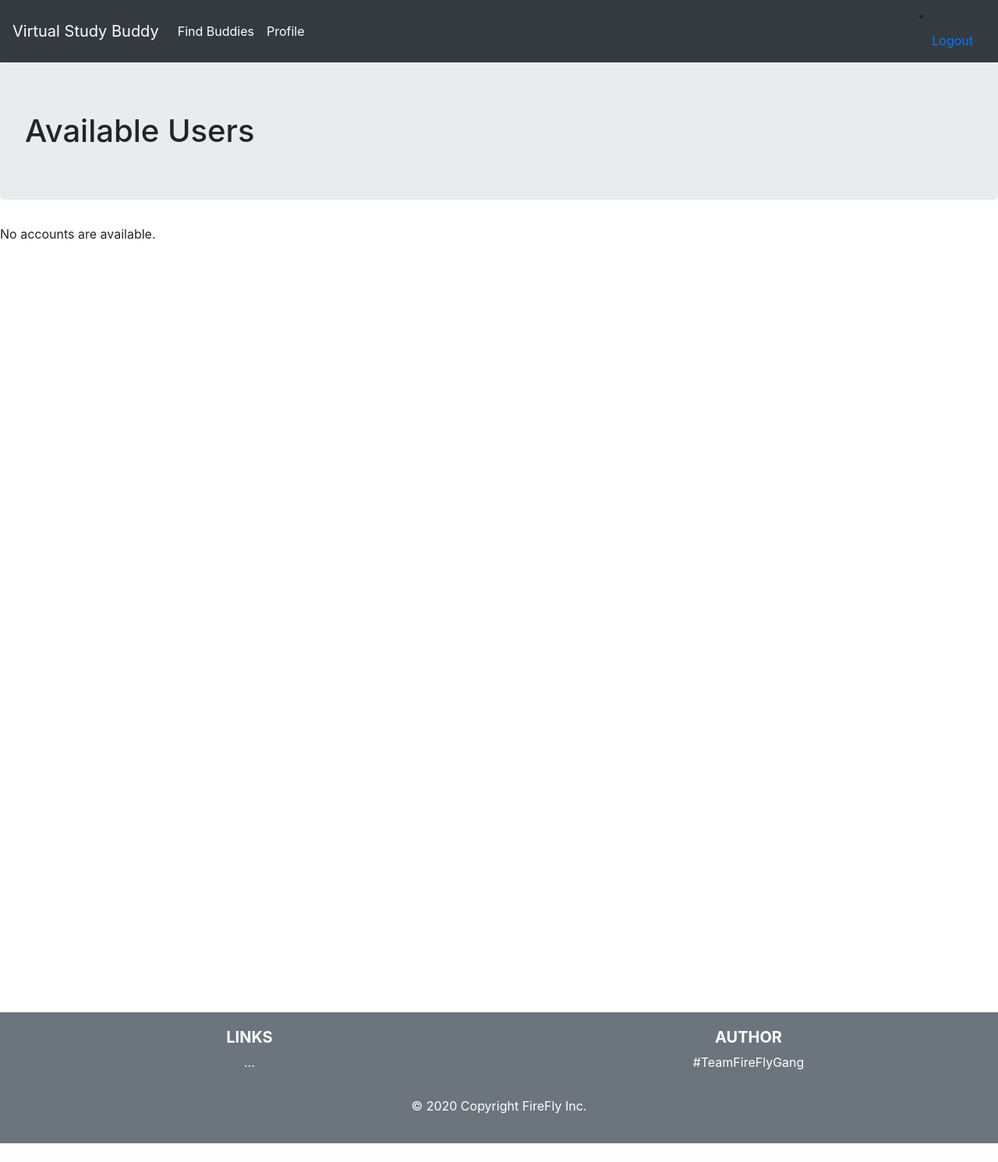
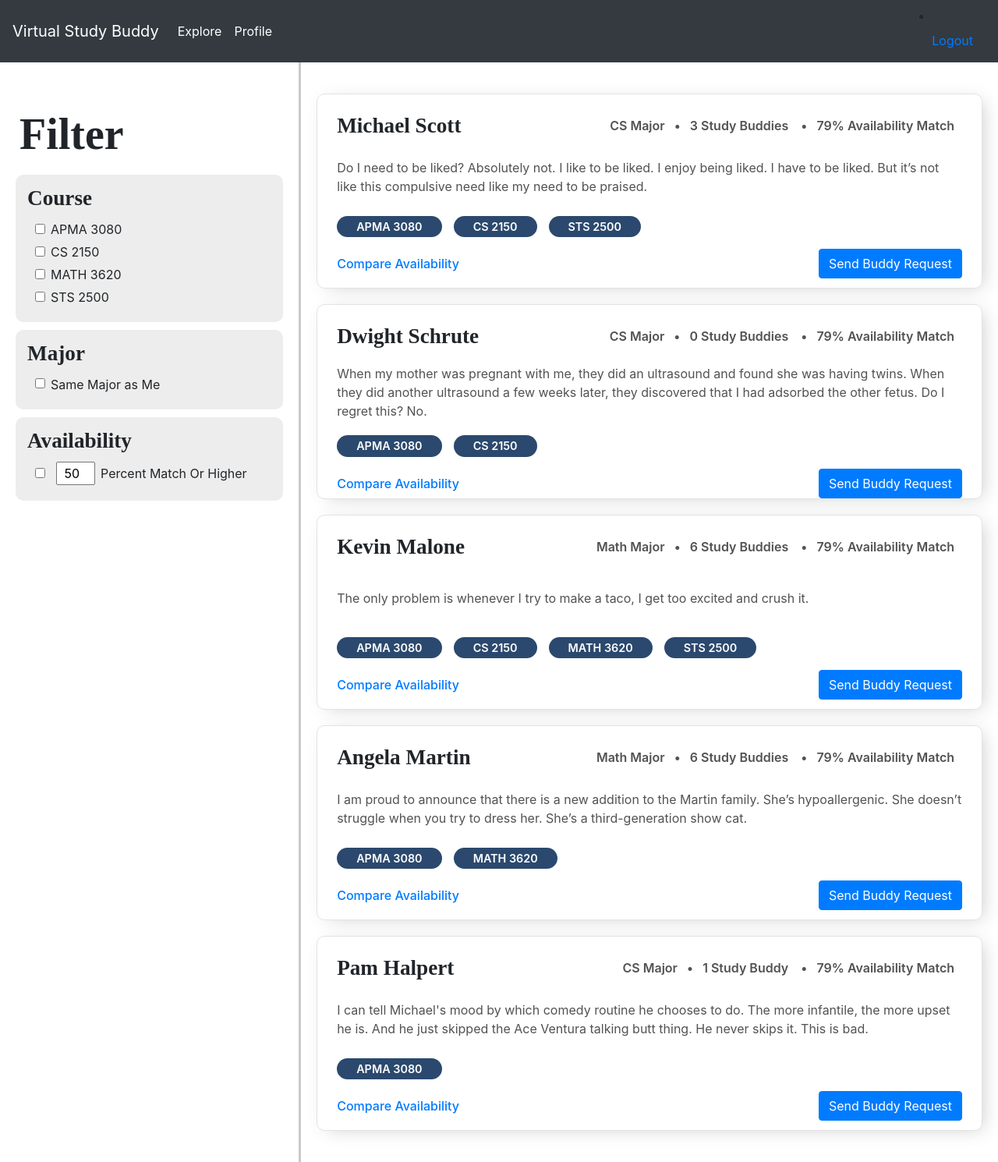
Before and after one commit to jrichbart/CS3240-Project, a Django app: page /find/ in a window 1280 px wide. Shown: the whole page at 78% size. Before the commit the page ends 1466 px from the top, so only its background shows below. Run offline with Django 3.2, Linux system fonts and the light colour scheme; the visitor is signed in with stand-in values (Sample User, id 1); some libraries are stand-ins or nearby versions.

Commit message:
find-view

```diff
--- /dev/null
+++ b/find/static/find/find.css
@@ -0,0 +1,172 @@
+.root-container {
+    width: 100%;
+    height: calc(100vh - 56px);
+    display: flex;
+}
+
+.filter-container {
+    width: 30%;
+    height: 100%;
+    padding-top: 50px;
+    padding-left: 20px;
+    padding-right: 20px;
+}
+
+.filter-header {
+    font-size: 3.5em;
+    font-family: "Avenir";
+    font-weight: 600;
+    margin-left: 5px;
+}
+
+.filter-subheader {
+    font-size: 1.7em;
+    font-family: "Avenir";
+    font-weight: 600;
+    margin-left: 5px;
+}
+
+.filter-section {
+    background-color: #ededed;
+    margin-top: 10px;
+    margin-bottom: 10px;
+    padding: 10px;
+    border-radius: 10px;
+}
+
+.filter-checkbox-list {
+    display: flex;
+    flex-direction: column;
+    justify-content: flex-start;
+    padding-left: 15px;
+    margin-top: 7px;
+    padding-bottom: 5px;
+}
+
+.course {
+    margin-bottom: 5px;
+}
+
+.availability-label {
+    display: flex;
+    align-items: center;
+}
+
+.availability-checkbox {
+    margin-top: 8px;
+}
+
+.availability-input {
+    width: 50px;
+    margin-left: 7px;
+    margin-right: 7px;
+    text-align: right;
+    padding-right: 3px;
+}
+
+.separator {
+    width: 3px;
+    height: 100%;
+    background-color: #c9c9c9;
+}
+
+.buddy-container {
+    width: 70%;
+    height: 100%;
+    display: flex;
+    align-items: center;
+    flex-direction: column;
+    padding: 20px;
+    padding-top: 40px;
+    overflow: auto;
+}
+
+.buddy-card {
+    width: 100%;
+    min-height: 250px;
+    border-radius: 10px;
+    border: 1px solid #e3e3e3;
+    -webkit-box-shadow: 7px 4px 23px -7px rgba(84,84,84,0.31);
+    box-shadow: 7px 4px 23px -7px rgba(84,84,84,0.31);
+    margin-bottom: 20px;
+    display: flex;
+    align-items: center;
+    flex-direction: column;
+}
+
+.hidden-buddy-card {
+    display: none;
+}
+
+.buddy-header-container {
+    width: 100%;
+    padding: 20px;
+    padding-right: 35px;
+    padding-left: 25px;
+    display: flex;
+    align-items: center;
+    justify-content: space-between;
+}
+
+.buddy-header-text {
+    font-size: 1.7em;
+    font-family: "Avenir";
+    font-weight: 600;
+}
+
+.buddy-subheader-text {
+    font-weight: 600;
+    color: #525252;
+}
+
+.buddy-body-container {
+    width: 100%;
+    display: flex;
+    align-items: center;
+    justify-content: flex-start;
+    padding-left: 25px;
+    padding-right: 25px;
+    min-height: 50px;
+}
+
+.buddy-body-text {
+    color: #525252;
+}
+
+.buddy-course-container {
+    width: 100%;
+    display: flex;
+    align-items: center;
+    justify-content: flex-start;
+    padding-top: 15px;
+    padding-bottom: 15px;
+    padding-left: 25px;
+    padding-right: 25px;
+    margin-top: 10px;
+}
+
+.course-chip {
+    background-color: #2b496e;
+    color: white;
+    font-weight: 600;
+    font-size: 0.9em;
+    padding-left: 25px;
+    padding-right: 25px;
+    padding-top: 3px;
+    padding-bottom: 3px;
+    border-radius: 20px;
+    margin-right: 15px;
+}
+
+.buddy-footer-container {
+    width: 100%;
+    display: flex;
+    align-items: center;
+    justify-content: space-between;
+    padding-left: 25px;
+    padding-right: 25px;
+}
+
+.availability-link {
+    font-weight: 500;
+}
--- a/find/templates/find/index.html
+++ b/find/templates/find/index.html
@@ -1,24 +1,159 @@
 {% extends "login/base.html" %}
-    {% block content %}
-    <h1 class="jumbotron">Available Users</h1>
-    {% if latest_account_list %}
-    <table class="table table-hover">
-        <thead class="thead-dark">
-            <tr>
-                <th scope="col">First Name</th>
-                <th scope="col">Major</th>
-                <th scope="col">Bio</th>
-            </tr>
-        </thead>
-        {% for user in latest_account_list %}
-        <tr>
-            <td><a href>{{ user.name }}</a></td>
-            <td>{{ user.major }}</td>
-            <td>{{ user.bio }}</td>
-        </tr>
+{% load static %}
+
+{% block content %}
+<link rel="stylesheet" type="text/css" href="{% static 'find/find.css' %}">
+<script>
+    let coursesSelected = [];
+    let isSameMajor = false;
+    let userMajor = "{{ userAccount.major }}"
+
+    function courseFilterChanged(element) {
+        if (element.checked) {
+            coursesSelected.push(element.id)
+        } else {
+            coursesSelected = coursesSelected.filter((item) => item != element.id);
+        }
+        applyFilters();
+    }
+
+    function majorFilterChanged(element) {
+        isSameMajor = element.checked;
+        applyFilters();
+    }
+
+    function applyFilters() {
+        const allBuddies = document.getElementsByClassName("buddy-card");
+        for (let i = 0; i < allBuddies.length; i++) {
+            allBuddies[i].classList.remove("hidden-buddy-card");
+            let courses = Array.from(allBuddies[i].getElementsByClassName("course-chip"));
+            courses = courses.map((course) => course.id);
+
+            let isEnabled = true;
+            for (let j = 0; j < coursesSelected.length; j++) {
+                if (!courses.includes(coursesSelected[j])) {
+                    isEnabled = false;
+                }
+            }
+
+            let major = Array.from(allBuddies[i].getElementsByClassName("buddy-subheader-text"))[0].id;
+            if (isSameMajor && major !== userMajor) {
+                isEnabled = false;
+            }
+
+            if (!isEnabled) {
+                allBuddies[i].classList.add("hidden-buddy-card");
+            }
+        }
+    }
+</script>
+<div class="root-container">
+    <div class="filter-container">
+        <span class="filter-header">
+            Filter
+        </span>
+        <div class="filter-section">
+            <span class="filter-subheader">
+                Course
+            </span>
+            <div class="filter-checkbox-list">
+                {% for course in userCourses %}
+                    <div class="form-check course">
+                        <input
+                            class="form-check-input"
+                            type="checkbox"
+                            value=""
+                            id="{{course.mnemonic}} {{course.number}}"
+                            onclick='courseFilterChanged(this)'
+                            >
+                        <label
+                            class="form-check-label filter-course-label"
+                            for="{{course.mnemonic}} {{course.number}}"
+                            id="{{course.mnemonic}} {{course.number}}"
+                            >
+                            {{course.mnemonic}}&nbsp;{{course.number}}
+                        </label>
+                    </div>
+                {% endfor %}
+            </div>
+        </div>
+        <div class="filter-section">
+            <span class="filter-subheader">
+                Major
+            </span>
+            <div class="filter-checkbox-list">
+                <div class="form-check course">
+                    <input
+                        class="form-check-input"
+                        type="checkbox"
+                        value=""
+                        id="major"
+                        onclick='majorFilterChanged(this)'
+                        >
+                    <label
+                        class="form-check-label"
+                        for="major"
+                        >
+                        Same Major as Me
+                    </label>
+                </div>
+            </div>
+        </div>
+        <div class="filter-section">
+            <span class="filter-subheader">
+                Availability
+            </span>
+            <div class="filter-checkbox-list">
+                <div class="form-check course">
+                    <input class="form-check-input availability-checkbox" type="checkbox" value="" id="avail">
+                    <label class="form-check-label" for="">
+                        <div class="availability-label">
+                            <input type="number" class="availability-input" value="50">
+                            <span>Percent Match Or Higher</span>
+                        </div>
+                    </label>
+                </div>
+            </div>
+        </div>
+    </div>
+    <div class="separator"></div>
+    <div class="buddy-container">
+        {% for buddy in filtered_buddy_list %}
+        <div id="{{ buddy.user.email }}" class="buddy-card">
+            <div class="buddy-header-container">
+                <span class="buddy-header-text">{{buddy.firstName}}&nbsp;{{buddy.lastName}}</span>
+                <span
+                    id="{{ buddy.major }}"
+                    class="buddy-subheader-text"
+                    >
+                    {% if buddy.numBuddies == 1 %}
+                        {{buddy.major}} Major&nbsp;&nbsp;&nbsp;•&nbsp;&nbsp;&nbsp;{{buddy.numBuddies}} Study Buddy &nbsp;&nbsp;&nbsp;•&nbsp;&nbsp;&nbsp;79% Availability Match</span>
+                    {% else %}
+                        {{buddy.major}} Major&nbsp;&nbsp;&nbsp;•&nbsp;&nbsp;&nbsp;{{buddy.numBuddies}} Study Buddies &nbsp;&nbsp;&nbsp;•&nbsp;&nbsp;&nbsp;79% Availability Match</span>
+                    {% endif %}
+            </div>
+            <div class="buddy-body-container">
+                <span class="buddy-body-text">{{buddy.bio}}</span>
+            </div>
+            <div class="buddy-course-container">
+                {% for course in buddy.courses %}
+                    {% if course in userCourses %}
+                        <div
+                            class="course-chip"
+                            id="{{course.mnemonic}} {{course.number}}"
+                            >
+                            {{course.mnemonic}}&nbsp;{{course.number}}
+                        </div>
+                    {% endif %}
+                {% endfor %}
+            </div>
+            <div class="buddy-footer-container">
+                <a href=""><span class="availability-link">Compare Availability</span></a>
+                <button type="button" class="btn btn-primary">Send Buddy Request</button>
+            </div>
+        </div>
         {% endfor %}
-    </table>
-    {% else %}
-    <p>No accounts are available.</p>
-    {% endif %}
-    {% endblock %}
+    </div>
+</div>
+
+{% endblock %}
--- a/find/views.py
+++ b/find/views.py
@@ -1,9 +1,182 @@
 from django.shortcuts import render
-# Create your views here.
+from django.http import HttpResponse
+from django.template import loader
 from django.contrib.auth.models import User
 from userAccount.models import userAccount
 
 def index(request):
-    latest_account_list = userAccount.objects.all()
-    context = {'latest_account_list': latest_account_list}
-    return render(request, 'find/index.html', context)
+    # latest_account_list = userAccount.objects.all()
+
+    template = loader.get_template('find/index.html')
+
+    user_account = {
+        "major": "CS"
+    }
+
+    user_courses = [
+        {
+            "mnemonic": "CS",
+            "number": "2150"
+        },
+        {
+            "mnemonic": "APMA",
+            "number": "3080"
+        },
+        {
+            "mnemonic": "STS",
+            "number": "2500"
+        },
+        {
+            "mnemonic": "MATH",
+            "number": "3620"
+        }
+    ]
+
+    user_courses = sorted(user_courses, key=lambda c: c['mnemonic'])
+
+    # Filter to include all accounts with at least one course match
+    filtered_buddy_list = [
+        {
+            "user": {
+                "email": "michaelscott@dundermifflin.com"
+            },
+            "firstName": "Michael",
+            "lastName": "Scott",
+            "major": "CS",
+            "bio": "Do I need to be liked? Absolutely not. I like to be liked. I enjoy being liked. I have to be liked. But it’s not like this compulsive need like my need to be praised.",
+            "courses": [
+                {
+                    "mnemonic": "CS",
+                    "number": "2150"
+                },
+                {
+                    "mnemonic": "APMA",
+                    "number": "3080"
+                },
+                {
+                    "mnemonic": "STS",
+                    "number": "2500"
+                }
+            ],
+            "availability": "",
+            "numBuddies": 3
+        },
+        {
+            "user": {
+                "email": "dwightkschrute@dundermifflin.com"
+            },
+            "firstName": "Dwight",
+            "lastName": "Schrute",
+            "major": "CS",
+            "bio": "When my mother was pregnant with me, they did an ultrasound and found she was having twins. When they did another ultrasound a few weeks later, they discovered that I had adsorbed the other fetus. Do I regret this? No.",
+            "courses": [
+                {
+                    "mnemonic": "CS",
+                    "number": "2150"
+                },
+                {
+                    "mnemonic": "APMA",
+                    "number": "3080"
+                }
+            ],
+            "availability": "",
+            "numBuddies": 0
+        },
+        {
+            "user": {
+                "email": "kevin@dundermifflin.com"
+            },
+            "firstName": "Kevin",
+            "lastName": "Malone",
+            "major": "Math",
+            "bio": "The only problem is whenever I try to make a taco, I get too excited and crush it.",
+            "courses": [
+                {
+                    "mnemonic": "CPE",
+                    "number": "2090"
+                },
+                {
+                    "mnemonic": "MATH",
+                    "number": "3620"
+                },
+                {
+                    "mnemonic": "CS",
+                    "number": "2150"
+                },
+                {
+                    "mnemonic": "APMA",
+                    "number": "3080"
+                },
+                {
+                    "mnemonic": "STS",
+                    "number": "2500"
+                }
+            ],
+            "availability": "",
+            "numBuddies": 6
+        },
+        {
+            "user": {
+                "email": "angelamartin@dundermifflin.com"
+            },
+            "firstName": "Angela",
+            "lastName": "Martin",
+            "major": "Math",
+            "bio": "I am proud to announce that there is a new addition to the Martin family. She’s hypoallergenic. She doesn’t struggle when you try to dress her. She’s a third-generation show cat.",
+            "courses": [
+                {
+                    "mnemonic": "CS",
+                    "number": "1110"
+                },
+                {
+                    "mnemonic": "MATH",
+                    "number": "3620"
+                },
+                {
+                    "mnemonic": "MSE",
+                    "number": "1110"
+                },
+                {
+                    "mnemonic": "APMA",
+                    "number": "3080"
+                },
+                {
+                    "mnemonic": "STS",
+                    "number": "4200"
+                }
+            ],
+            "availability": "",
+            "numBuddies": 6
+        },
+        {
+            "user": {
+                "email": "pamhalpert@dundermifflin.com"
+            },
+            "firstName": "Pam",
+            "lastName": "Halpert",
+            "major": "CS",
+            "bio": "I can tell Michael's mood by which comedy routine he chooses to do. The more infantile, the more upset he is. And he just skipped the Ace Ventura talking butt thing. He never skips it. This is bad.",
+            "courses": [
+                {
+                    "mnemonic": "CS",
+                    "number": "1110"
+                },
+                {
+                    "mnemonic": "APMA",
+                    "number": "3080"
+                }
+            ],
+            "availability": "",
+            "numBuddies": 1
+        },
+    ]
+
+    for buddy in filtered_buddy_list:
+        buddy['courses'] = sorted(buddy['courses'], key=lambda c: c['mnemonic'])
+
+    context = {
+        'filtered_buddy_list': filtered_buddy_list,
+        'userAccount': user_account,
+        'userCourses': user_courses
+        }
+    return HttpResponse(template.render(context, request))
--- a/login/templates/login/base.html
+++ b/login/templates/login/base.html
@@ -23,7 +23,7 @@
     <div class="collapse navbar-collapse" id="navbarSupportedContent">
       <ul class="navbar-nav mr-auto">
         <li class="nav-item active">
-          <a class="nav-link" href="{% url 'find:index' %}">Find Buddies <span class="sr-only">(current)</span></a>
+          <a class="nav-link" href="{% url 'find:index' %}">Explore <span class="sr-only">(current)</span></a>
         </li>
         <li class="nav-item active">
           <a class="nav-link" href="{% url 'userAccount:has_account' %}">Profile</a>
@@ -38,7 +38,7 @@
   </nav>
   {% block content %}
   {% endblock %}
-  <footer class="page-footer fixed-bottom font-small bg-secondary footer">
+  <!-- <footer class="page-footer fixed-bottom font-small bg-secondary footer">
     <div class="container-fluid text-center">
       <div class="row">
         <div class="col-md-6 mt-md-0 mt-3">
@@ -54,7 +54,7 @@
     </div>
     <div class="footer-copyright text-center py-3">© 2020 Copyright FireFly Inc.
     </div>
-  </div>
+  </div> -->
   {% else %}
   <meta http-equiv="refresh" content="0.1; URL='{% url 'login:login' %}'" />
   {% endif %}
```
